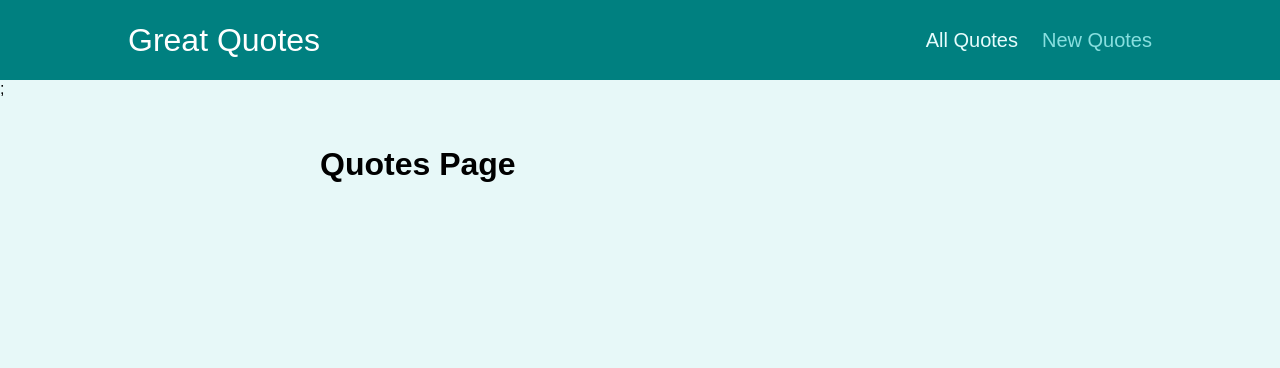
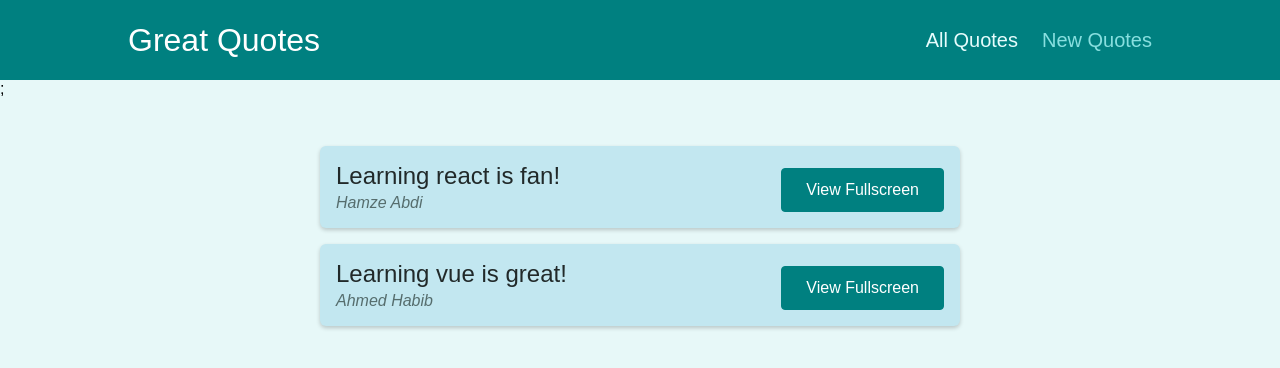
Before and after one commit to 4hmedhabib/React-Router, a React (Create React App) app in the folder 09-time-to-practice-starting-code/: page /quotes in a window 1280 px wide. Shown: the top 368 px of the page. Built offline with nearby package versions, Linux system fonts and the light colour scheme.

Commit message:
added dummy data and more content

```diff
--- a/09-time-to-practice-starting-code/src/components/UI/Card.js
+++ b/09-time-to-practice-starting-code/src/components/UI/Card.js
@@ -1,7 +1,7 @@
 import classes from './Card.module.css';
 
 const Card = (props) => {
-  return <div className={classes.card}>{props.children}</div>;
+	return <div className={classes.card}>{props.children}</div>;
 };
 
 export default Card;
--- a/09-time-to-practice-starting-code/src/components/quotes/QuoteForm.js
+++ b/09-time-to-practice-starting-code/src/components/quotes/QuoteForm.js
@@ -1,7 +1,7 @@
 import { useRef } from 'react';
 
-import Card from '../ui/Card';
-import LoadingSpinner from '../ui/LoadingSpinner';
+import Card from '../UI/Card';
+import LoadingSpinner from '../UI/LoadingSpinner';
 import classes from './QuoteForm.module.css';
 
 const QuoteForm = (props) => {
@@ -29,15 +29,15 @@ const QuoteForm = (props) => {
 				)}
 
 				<div className={classes.control}>
-          <label htmlFor='author'>Author</label>
-          <input type='text' id='author' ref={authorInputRef} />
+					<label htmlFor="author">Author</label>
+					<input type="text" id="author" ref={authorInputRef} />
 				</div>
 				<div className={classes.control}>
-          <label htmlFor='text'>Text</label>
-          <textarea id='text' rows='5' ref={textInputRef}></textarea>
+					<label htmlFor="text">Text</label>
+					<textarea id="text" rows="5" ref={textInputRef} />
 				</div>
 				<div className={classes.actions}>
-          <button className='btn'>Add Quote</button>
+					<button className="btn">Add Quote</button>
 				</div>
 			</form>
 		</Card>
--- a/09-time-to-practice-starting-code/src/pages/NewQuote.js
+++ b/09-time-to-practice-starting-code/src/pages/NewQuote.js
@@ -1,7 +1,12 @@
+import QuoteForm from '../components/quotes/QuoteForm';
+
 const NewQuote = () => {
+	const addQuoteHandler = (data) => {
+		console.log(data);
+	};
 	return (
 		<div>
-			<h1>New Quote Page</h1>
+			<QuoteForm onAddQuote={addQuoteHandler} />
 		</div>
 	);
 };
--- a/09-time-to-practice-starting-code/src/pages/Quotes.js
+++ b/09-time-to-practice-starting-code/src/pages/Quotes.js
@@ -1,7 +1,22 @@
+import QuoteList from '../components/quotes/QuoteList';
+
+const DUMMY_QUOTES = [
+	{
+		id: 'q1',
+		author: 'Hamze Abdi',
+		text: 'Learning react is fan!'
+	},
+	{
+		id: 'q1',
+		author: 'Ahmed Habib',
+		text: 'Learning vue is great!'
+	}
+];
+
 const Quotes = () => {
 	return (
 		<div>
-			<h1>Quotes Page</h1>
+			<QuoteList quotes={DUMMY_QUOTES} />
 		</div>
 	);
 };
```
Also changed, not shown: 1 other file (tests, documents, lock files or other folders). Lines whose indentation alone changed are shown as unchanged.
